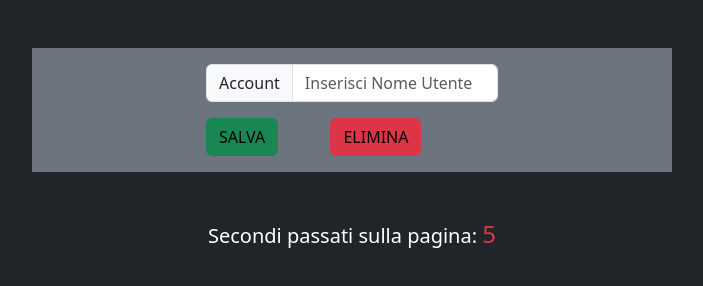
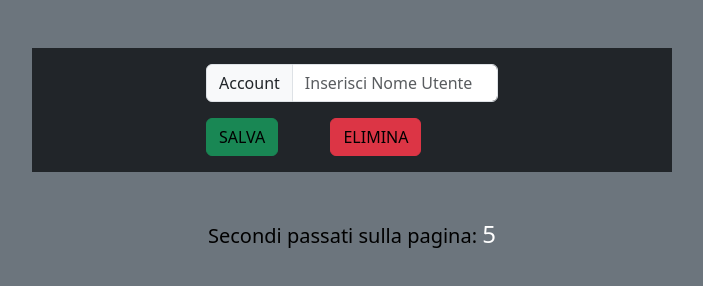
Before and after one commit to marcocodd/U2-W3-D2, a plain HTML site: page index.html in a window 1280 px wide. Shown: the whole page, without its empty margins (288-991 px from the left). Drawn offline with nearby package versions, Linux system fonts and the light colour scheme.

Commit message:
some css

```diff
--- a/index.html
+++ b/index.html
@@ -6,9 +6,9 @@
     <title>Bootstrap demo</title>
     <link href="https://cdn.jsdelivr.net/npm/bootstrap@5.3.2/dist/css/bootstrap.min.css" rel="stylesheet" integrity="sha384-T3c6CoIi6uLrA9TneNEoa7RxnatzjcDSCmG1MXxSR1GAsXEV/Dwwykc2MPK8M2HN" crossorigin="anonymous">
   </head>
-  <body class="bg bg-dark">
+  <body class="bg bg-secondary">
     <main>
-        <div class="container mt-5 w-50 bg bg-secondary p-3">
+        <div class="container mt-5 w-50 bg bg-dark p-3">
             <div class="row justify-content-center">
                 <div class="col-6">
                     <form>
@@ -26,8 +26,8 @@
         </div>
 
         <div class="container mt-5 text-center">
-           <h2 class="fs-5 text-white">
-            Secondi passati sulla pagina: <span id="counter" class="fs-4 text-danger"></span>
+           <h2 class="fs-5 text-black">
+            Secondi passati sulla pagina: <span id="counter" class="fs-4 text-white"></span>
            </h2>
         </div>
     </main>
```
